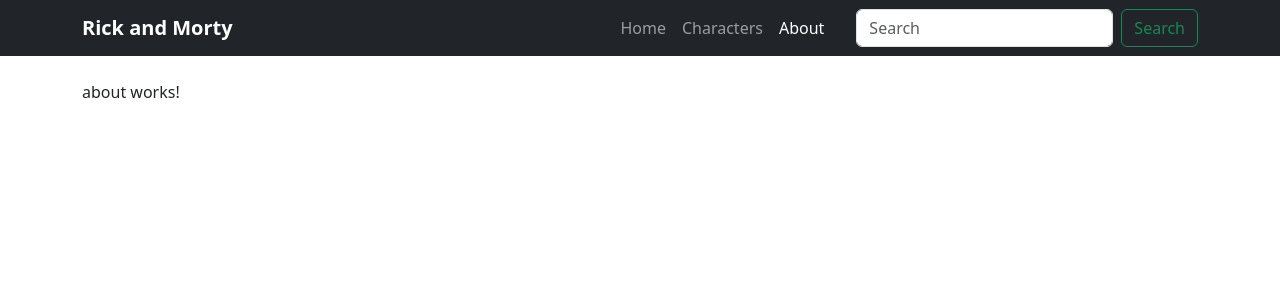
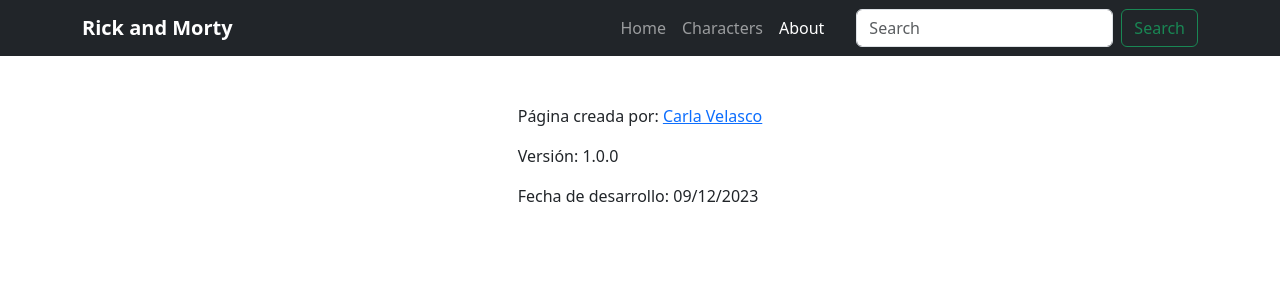
Before and after one commit to bootcamp-java-angular-t-systems/cvf-t-systems-angular-crud-43-1412, an Angular app: page /about in a window 1280 px wide. Shown: the top 300 px of the page. Built offline with nearby package versions, Linux system fonts and the light colour scheme.

Commit message:
about updated

```diff
--- a/src/app/about/about.component.html
+++ b/src/app/about/about.component.html
@@ -1 +1,7 @@
-<p>about works!</p>
+<div class="d-flex justify-content-center mt-5">
+    <div class="">
+        <p>Página creada por: <span><a href="https://carlavelasco.com/">Carla Velasco</a></span></p>
+        <p>Versión: 1.0.0</p>
+        <p>Fecha de desarrollo: 09/12/2023</p>
+    </div>
+</div>
```
